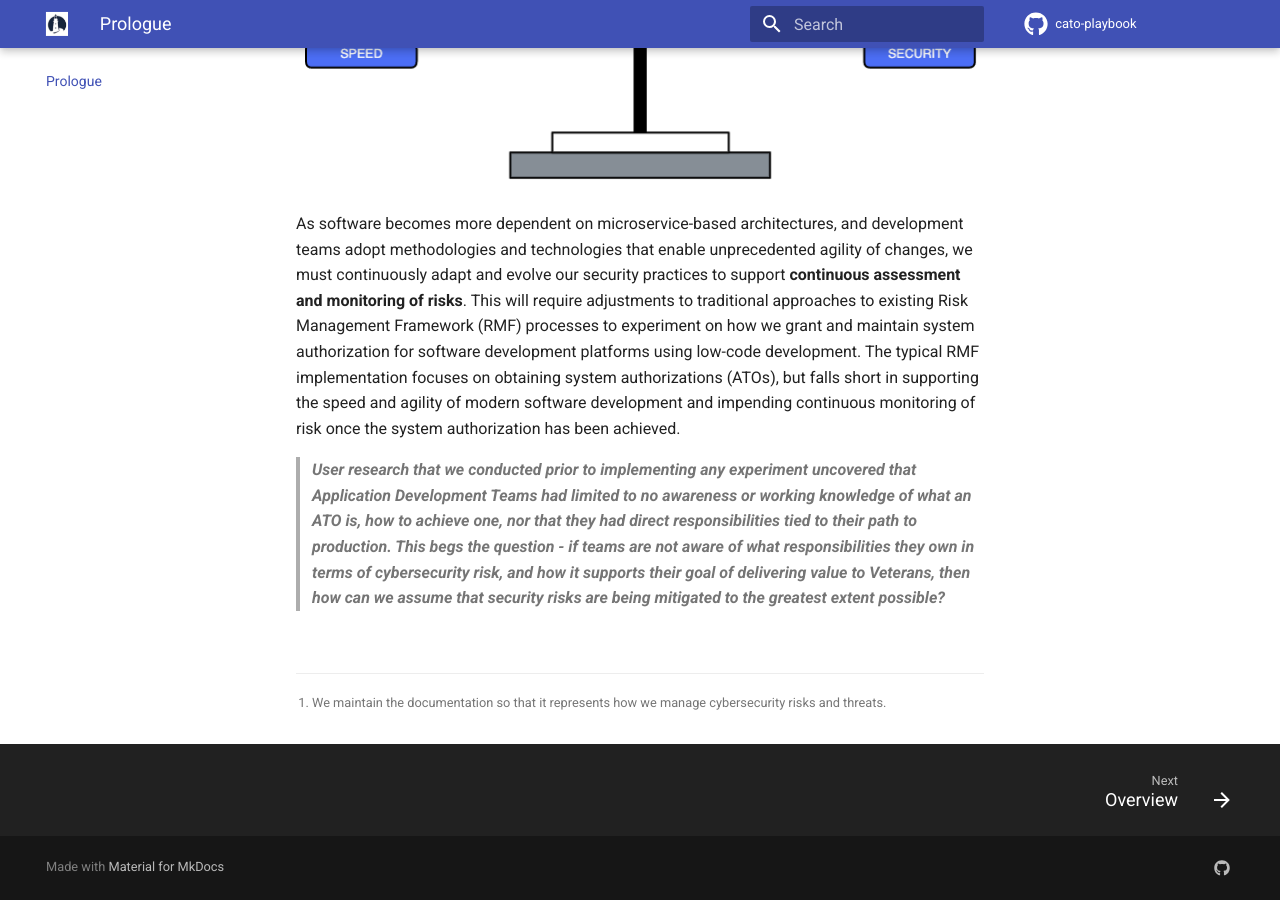
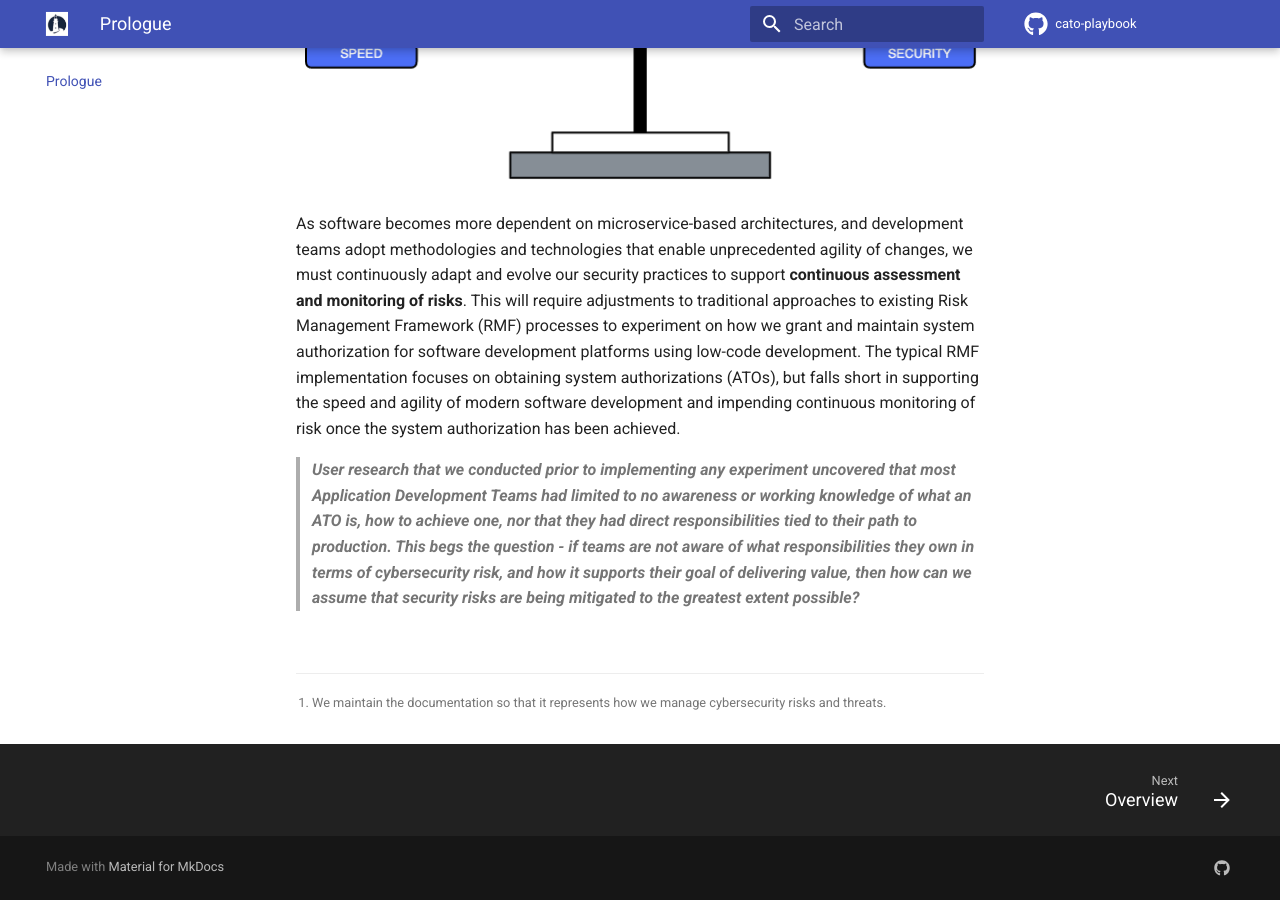
Before and after one commit to rise8-us/cato-playbook, an MkDocs documentation site: the page built from docs/index.md, in a window 1280 px wide and 900 px high, scrolled down 781 px. Built offline with MkDocs 1.6.1 and Material for MkDocs 9.7.7, drawn with Linux system fonts in a browser that asks for light colours; comment, search, counter and statistics services are not loaded.

Commit message:
correction to index doc

```diff
--- a/docs/index.md
+++ b/docs/index.md
@@ -9,7 +9,7 @@ Because reliance on digital products and experiences that organizations and user
 
 As software becomes more dependent on microservice-based architectures, and development teams adopt methodologies and technologies that enable unprecedented agility of changes, we must continuously adapt and evolve our security practices to support **continuous assessment and monitoring of risks**. This will require adjustments to traditional approaches to existing Risk Management Framework (RMF) processes to experiment on how we grant and maintain system authorization for software development platforms using low-code development. The typical RMF implementation focuses on obtaining system authorizations (ATOs), but falls short in supporting the speed and agility of modern software development and impending continuous monitoring of risk once the system authorization has been achieved.
 
-> ***User research that we conducted prior to implementing any experiment uncovered that Application Development Teams had limited to no awareness or working knowledge of what an ATO is, how to achieve one, nor that they had direct responsibilities tied to their path to production. This begs the question - if teams are not aware of what responsibilities they own in terms of cybersecurity risk, and how it supports their goal of delivering value to Veterans, then how can we assume that security risks are being mitigated to the greatest extent possible?***
+> ***User research that we conducted prior to implementing any experiment uncovered that most Application Development Teams had limited to no awareness or working knowledge of what an ATO is, how to achieve one, nor that they had direct responsibilities tied to their path to production. This begs the question - if teams are not aware of what responsibilities they own in terms of cybersecurity risk, and how it supports their goal of delivering value, then how can we assume that security risks are being mitigated to the greatest extent possible?***
 
 <br/>
 [^1]: We maintain the documentation so that it represents how we manage cybersecurity risks and threats.
```
